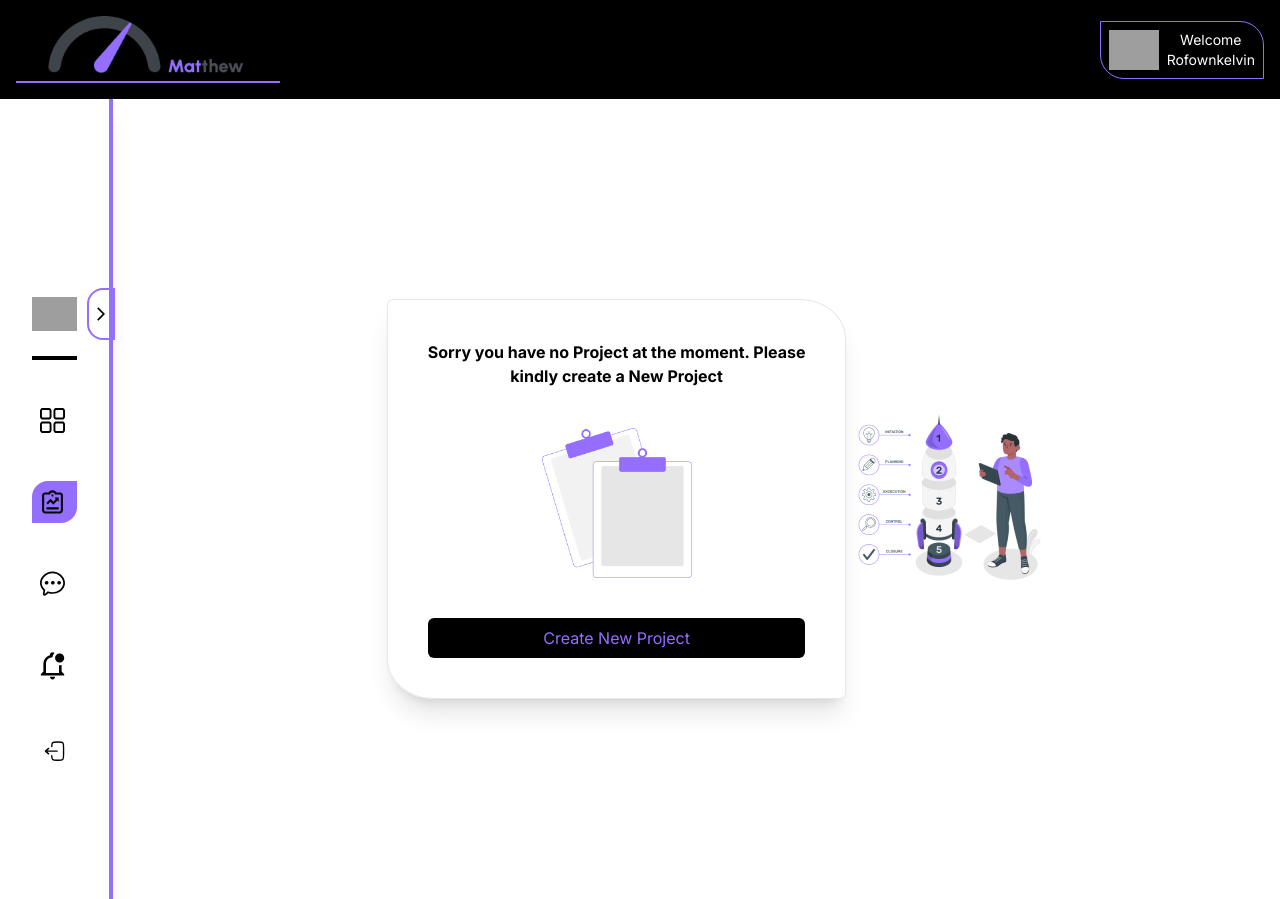
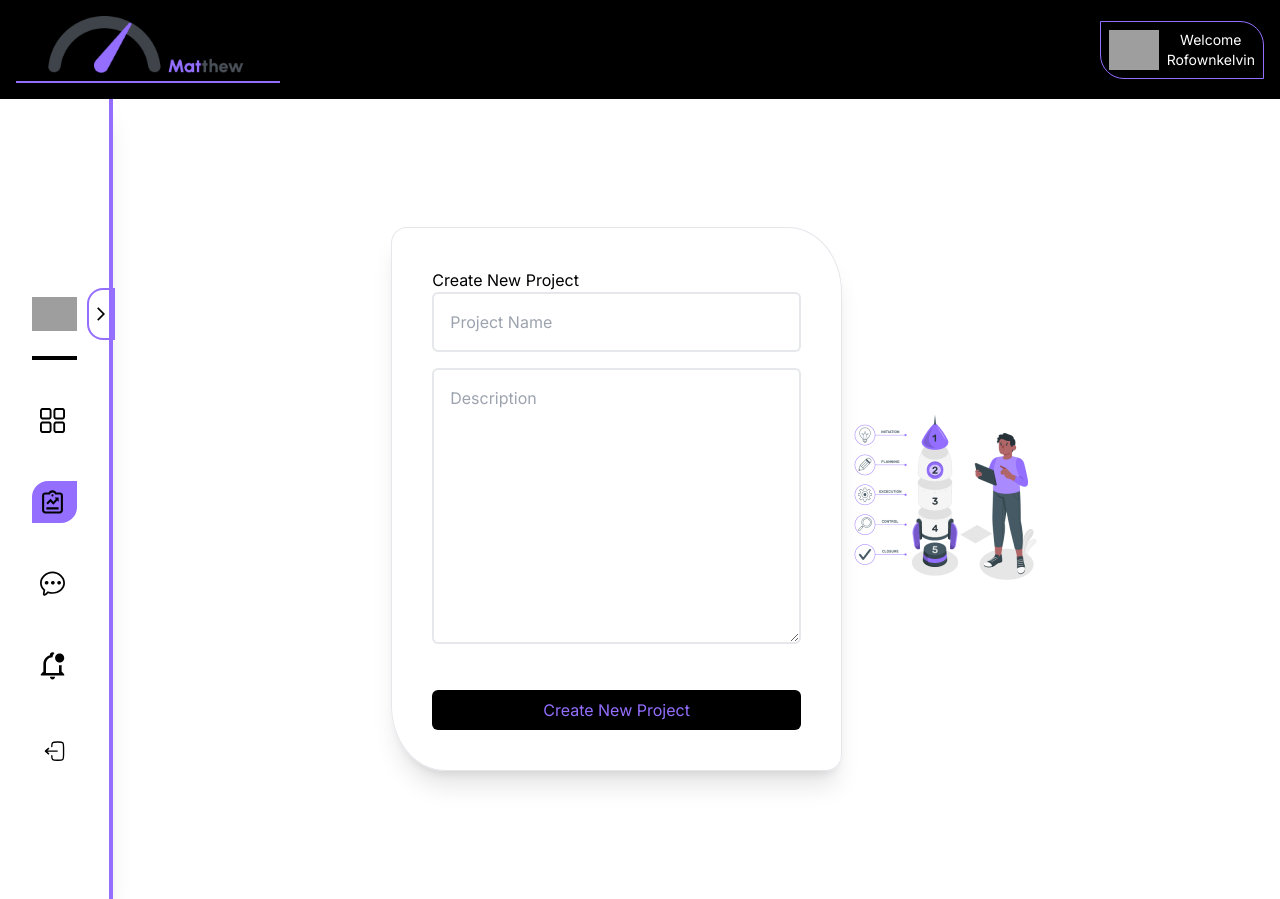
Before and after one commit to syntaxdesigner01/matthew_v2, a Next.js app: page /dashboard/project in a window 1280 px wide. Built offline with nearby package versions, Linux system fonts and the light colour scheme; grey boxes are pictures that could not be loaded.

Commit message:
setup form data

```diff
--- a/src/app/dashboard/page.tsx
+++ b/src/app/dashboard/page.tsx
@@ -1,7 +1,10 @@
 import Image from 'next/image'
 import React from 'react'
+import { routes } from '../../../routes/routes'
+import Link from 'next/link'
 
 export default function DashBoard() {
+
   return (
     <div className='w-full pt-8  px-10'>
 
@@ -18,7 +21,7 @@ export default function DashBoard() {
         </div>
 
         <div>
-          <button className='bg-black text-primary px-20 py-4 rounded-tr-2xl rounded-bl-2xl '>Start Project</button>
+          <Link href={routes.project} className='bg-black text-primary px-20 py-4 rounded-tr-2xl rounded-bl-2xl '>Start Project</Link>
         </div>
         <div>
           <Image src={'/team.png'} alt='' width={250} height={250} />
--- a/src/app/dashboard/project/page.tsx
+++ b/src/app/dashboard/project/page.tsx
@@ -1,17 +1,29 @@
 'use client'
-import { useSelector } from 'react-redux'
+import { AppDispatch, RootState } from '@/store/store';
+import { useDispatch, useSelector } from 'react-redux'
 
 export default function Project() {
-  const projects = useSelector((state: any) => state.projects)
+  const projects = useSelector((state: RootState) => state.projects)
+  const dispatch = useDispatch()
 
   console.log(projects);
 
+   function saveData(formData:FormData){
+
+    console.log(formData.get('projectName'));
+    console.log(formData.get('projectDescription'));
+
+  }
+
   return (
     <>
+      <div className='flex w-full h-full justify-center items-center'>
+        <div className={`z-50 w-[40%] border shadow-xl p-10 ${projects.length !== 0 ? 'rounded-tr-[12%] rounded-bl-[12%] rounded-2xl' : 'rounded-tr-[17%] rounded-bl-[17%] rounded-lg'} flex flex-col gap-10`}>
+
           {
             projects.length === 0 ?
-          <div className='flex w-full h-full justify-center items-center'>
-            <div className='z-50 border shadow-xl p-10 rounded-tr-[10%] w- rounded-bl-[10%] rounded-md flex flex-col gap-10'>
+
+              <>
                 <p className='text-center font-bold'>Sorry you have no Project at the moment. Please <br /> kindly create a New Project </p>
 
                 <div className='flex justify-center '>
@@ -22,17 +34,33 @@ export default function Project() {
                   <button className='bg-black w-full text-primary py-2 rounded-md capitalize'>
                     create New Project
                   </button>
+
                 </div>
+              </>
+
+              :
+
+              <form action={saveData}>
+                <h1>Create New Project </h1>
+                <div>
+                  <input type="text" name='projectName' placeholder='Project Name' className='border-2 w-full px-4 py-4 rounded-md' required />
+                </div>
+                <div>
+                  <textarea name="projectDescription" id="" placeholder='Description' cols={10} rows={10} className='border-2 w-full mt-4 rounded-md p-4' required />
                 </div>
 
+                <button type='submit' className='w-full text-primary bg-black py-2 rounded-md mt-10' >Create New Project</button>
+              </form>
+
+
+          }
+        </div>
         <div>
           <img src="/projectAvater.png" alt="" height={200} width={200} />
         </div>
 
 
       </div>
-          : 'page'
-      }
     </>
   )
 }
--- a/src/store/Slice/AppdbSlice.ts
+++ b/src/store/Slice/AppdbSlice.ts
@@ -3,7 +3,11 @@ import { createSlice, } from "@reduxjs/toolkit";
 type project= Array<any>
 
 const initialState  = {
-    projects: [] as project ,
+    projects: [
+        {projectName:'test',
+        projectDescription:'this ia a test data'
+    }
+    ] as project ,
 
 }
 
```
Lines whose indentation alone changed are shown as unchanged.
